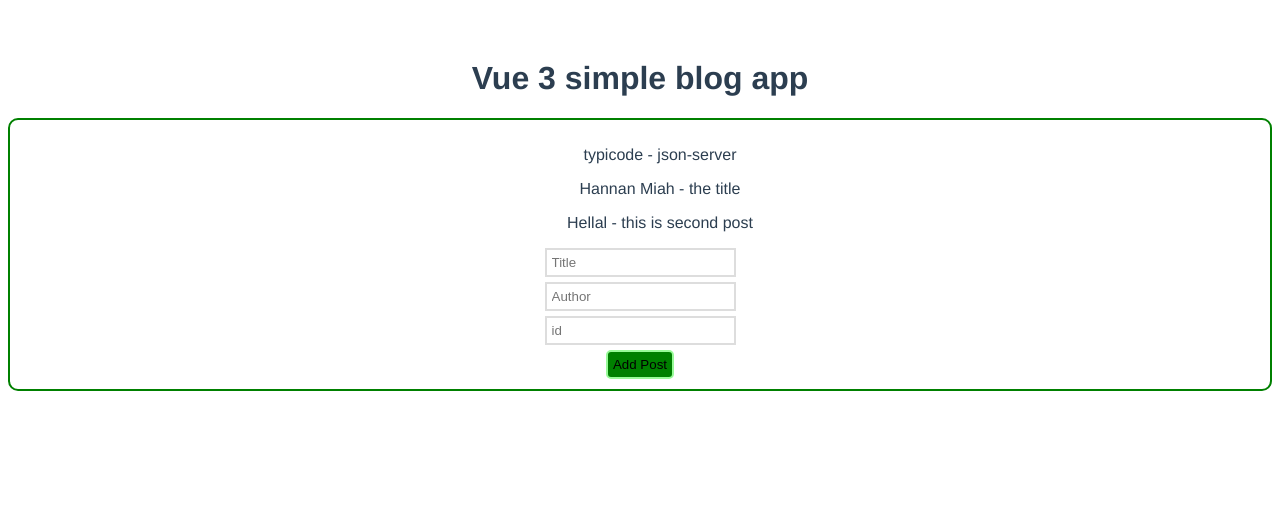
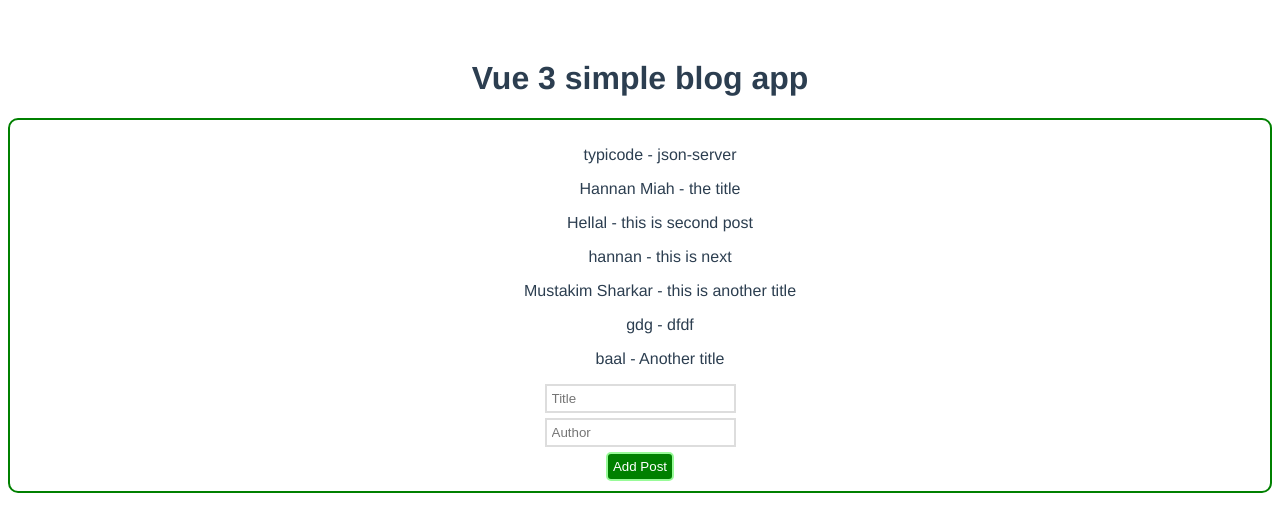
Before and after one commit to hannanmiah/vue-blog-crud, a Vue app: page / in a window 1280 px wide. Shown: the top 532 px of the page. Built offline with nearby package versions, Linux system fonts and the light colour scheme; data requests are answered from the project's data file.

Commit message:
Added Composition functionalities

```diff
--- a/db.json
+++ b/db.json
@@ -14,6 +14,26 @@
       "author": "Hellal",
       "title": "this is second post",
       "id": 33
+    },
+    {
+      "author": "hannan",
+      "title": "this is next",
+      "id": 10
+    },
+    {
+      "author": "Mustakim Sharkar",
+      "title": "this is another title",
+      "id": 42
+    },
+    {
+      "title": "dfdf",
+      "author": "gdg",
+      "id": 45
+    },
+    {
+      "title": "Another title",
+      "author": "baal",
+      "id": 46
     }
   ],
   "comments": [
--- a/src/App.vue
+++ b/src/App.vue
@@ -55,5 +55,6 @@ export default {
       background: green;
       padding: 5px;
       border-radius: 5px;
+      color: white;
     }
 </style>
--- a/src/components/HelloWorld.vue
+++ b/src/components/HelloWorld.vue
@@ -1,34 +1,22 @@
 <template>
-  <ul v-for="dat in data" :key="dat.id">
-    <li>{{dat.author}} - {{dat.title}}</li>
+  <ul v-for="post in state.posts" :key="post.id">
+    <li>{{post.author}} - {{post.title}}</li>
   </ul>
 </template>
 
 <script>
 import {ref,reactive,onMounted} from 'vue'
+import state from '../composables/postComposer'
 import axios from 'axios'
 export default {
   name: 'HelloWorld',
   setup(){
-    const data = ref([])
-    const error = ref(null)
-    const loadData = async () => {
-      try{
-        const res = await axios.get('http://localhost:8000/posts')
-        data.value = res.data
-      }catch(e){
-        error.value = e
-      }
-
-    }
-
     onMounted(()=> {
-      loadData()
+      state.loadData()
       console.log('app mounted!')
     })
 
-
-    return {data,loadData}
+    return {state}
   }
 }
 </script>
--- a/src/components/NewPost.vue
+++ b/src/components/NewPost.vue
@@ -2,7 +2,6 @@
     <form @submit.prevent="">
         <input v-model="form.title" type="text" name="" id="" placeholder="Title">
         <input v-model="form.author" type="text" name="" id="" placeholder="Author">
-        <input v-model.number="form.id" type="text" name="" id="" placeholder="id">
         <button @click="addPost" type="submit">Add Post</button>
     </form>
 </template>
@@ -10,20 +9,20 @@
 <script>
 import {reactive,ref} from 'vue'
 import axios from 'axios'
+import state from '../composables/postComposer'
 export default {
     name: 'NewPost',
     setup(){
         const form = ref({
             author: '',
             title: '',
-            id: null
+            id: Math.floor(Math.random()*100)
         })
-
         function addPost(){
-            if(form.value.author && form.value.title && form.value.id){
+            if(form.value.author && form.value.title){
                 const res = axios.post('http://localhost:8000/posts',form.value)
-                console.log(res)
                 form.value = {}
+                state.loadData()
             } else{
                 alert('please, fill all the fields!')
             }
--- a/src/composables/postComposer.js
+++ b/src/composables/postComposer.js
@@ -1 +1,18 @@
-import
+import {reactive,computed} from 'vue'
+import axios from 'axios'
+const state = reactive({
+    posts: [],
+    async loadData(){
+       try{
+        const res = await axios.get('http://localhost:8000/posts')
+        state.posts = res.data
+       } catch(e){
+        console.log(e)
+       }
+    },
+    totalPost: computed(() => {
+        return state.posts.length
+    })
+})
+
+export default state
```
